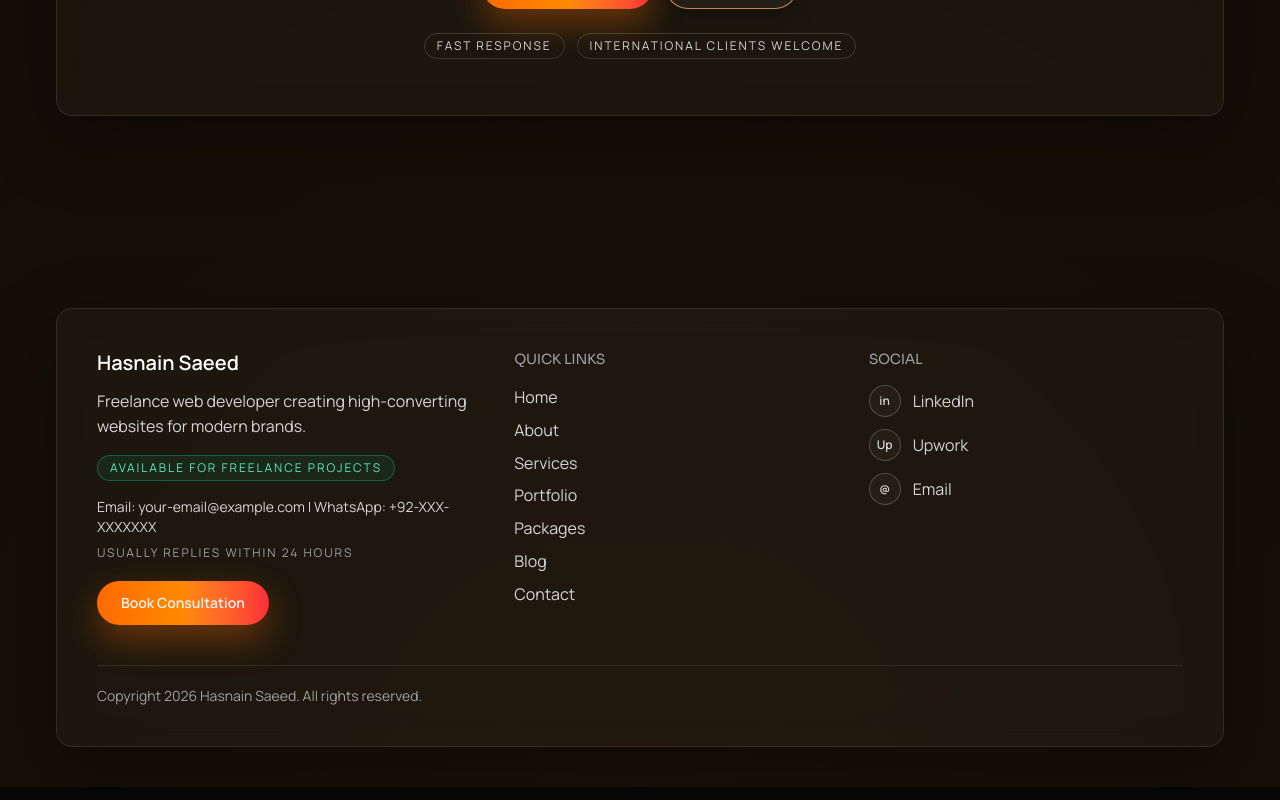
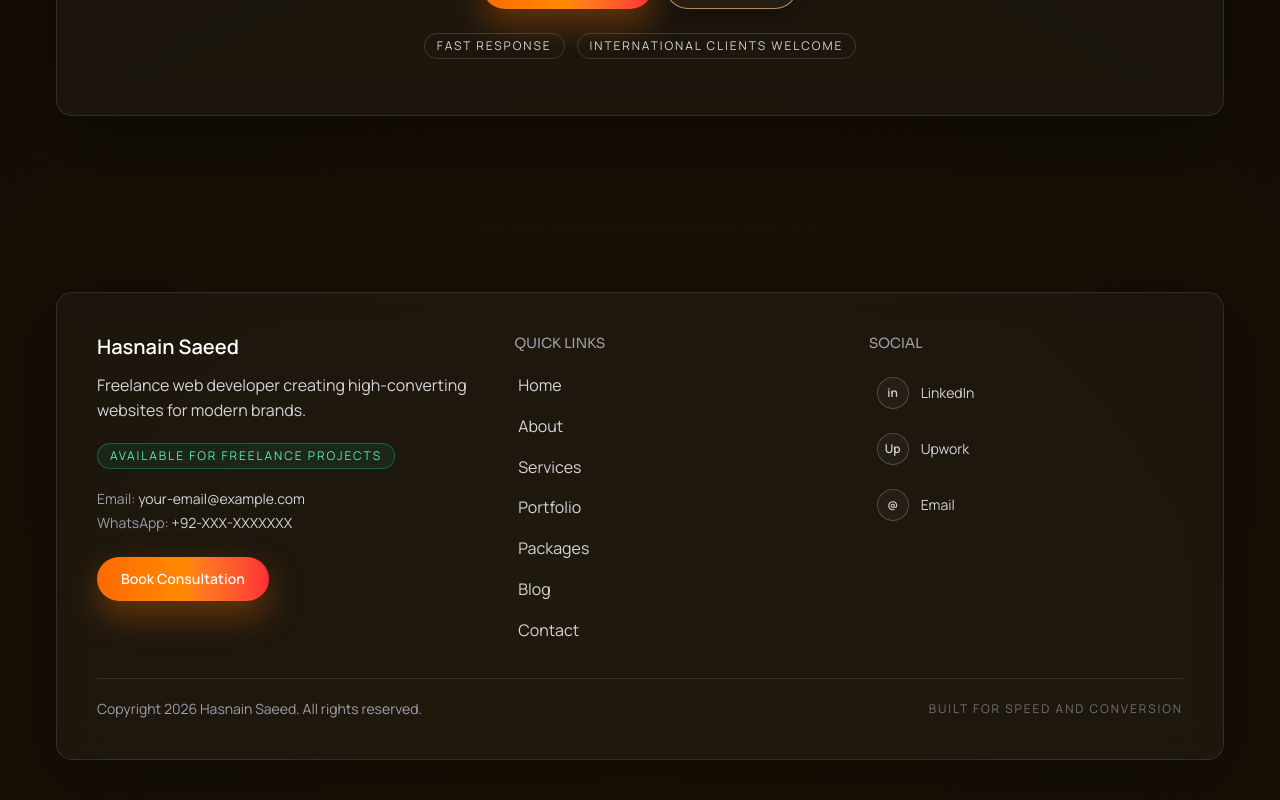
Before and after one commit to chhasnainsaeed/hasnainsaeed.net, a React (Vite) app: page / in a window 1280 px wide. Shown: the part 8695-9495 px from the top of the page. Built offline with nearby package versions, Linux system fonts and the light colour scheme; no server answers.

Commit message:
Refine footer to a cleaner, simpler layout

```diff
--- a/src/components/layout/Footer.jsx
+++ b/src/components/layout/Footer.jsx
@@ -3,25 +3,34 @@ import ButtonLink from '../ui/ButtonLink'
 import { navLinks } from '../../utils/site'
 
 const socials = [
-  { label: 'LinkedIn', icon: 'in' },
-  { label: 'Upwork', icon: 'Up' },
-  { label: 'Email', icon: '@' },
+  { label: 'LinkedIn', icon: 'in', href: '#' },
+  { label: 'Upwork', icon: 'Up', href: '#' },
+  { label: 'Email', icon: '@', href: 'mailto:your-email@example.com' },
 ]
 
 export default function Footer() {
   return (
-    <footer className="section-pad pb-10 pt-24">
-      <div className="section-wrap premium-card p-8 sm:p-10">
+    <footer className="section-pad pb-10 pt-20">
+      <div className="section-wrap premium-card p-7 sm:p-10">
         <div className="grid gap-10 lg:grid-cols-[1.2fr_1fr_1fr]">
           <div>
             <p className="text-xl font-semibold text-white">Hasnain Saeed</p>
             <p className="mt-3 max-w-sm text-zinc-300">Freelance web developer creating high-converting websites for modern brands.</p>
-            <div className="mt-4 inline-flex rounded-full border border-emerald-400/35 bg-emerald-500/10 px-3 py-1 text-xs uppercase tracking-[0.16em] text-emerald-300">
+
+            <div className="mt-5 inline-flex rounded-full border border-emerald-400/35 bg-emerald-500/10 px-3 py-1 text-xs uppercase tracking-[0.16em] text-emerald-300">
               Available for freelance projects
             </div>
-            <p className="mt-4 text-sm text-zinc-300">Email: your-email@example.com | WhatsApp: +92-XXX-XXXXXXX</p>
-            <p className="mt-2 text-xs uppercase tracking-[0.16em] text-zinc-400">Usually replies within 24 hours</p>
-            <ButtonLink to="/contact" className="mt-5">
+
+            <div className="mt-5 text-sm text-zinc-300">
+              <p>
+                <span className="text-zinc-400">Email:</span> your-email@example.com
+              </p>
+              <p className="mt-1">
+                <span className="text-zinc-400">WhatsApp:</span> +92-XXX-XXXXXXX
+              </p>
+            </div>
+
+            <ButtonLink to="/contact" className="mt-6">
               Book Consultation
             </ButtonLink>
           </div>
@@ -31,7 +40,7 @@ export default function Footer() {
             <ul className="mt-4 space-y-2 text-zinc-300">
               {navLinks.map((link) => (
                 <li key={link.href}>
-                  <Link className="hover:text-orange-300" to={link.href}>
+                  <Link className="inline-flex rounded-md px-1 py-1 transition hover:text-orange-300" to={link.href}>
                     {link.name}
                   </Link>
                 </li>
@@ -41,22 +50,28 @@ export default function Footer() {
 
           <div>
             <h3 className="text-sm uppercase tracking-[0.2em] text-zinc-400">Social</h3>
-            <ul className="mt-4 space-y-3 text-zinc-300">
+            <ul className="mt-4 space-y-2 text-zinc-300">
               {socials.map((social) => (
                 <li key={social.label}>
-                  <a href="#" className="inline-flex items-center gap-3" aria-label={social.label}>
-                    <span className="inline-flex h-8 w-8 items-center justify-center rounded-full border border-white/20 bg-white/[0.03] text-xs font-semibold">
+                  <a
+                    href={social.href}
+                    className="group inline-flex items-center gap-3 rounded-lg px-2 py-2 transition hover:bg-white/5"
+                    aria-label={social.label}
+                  >
+                    <span className="inline-flex h-8 w-8 items-center justify-center rounded-full border border-white/20 bg-white/[0.03] text-xs font-semibold transition group-hover:border-orange-300/40 group-hover:text-orange-200">
                       {social.icon}
                     </span>
-                    <span>{social.label}</span>
+                    <span className="text-sm transition group-hover:text-white">{social.label}</span>
                   </a>
                 </li>
               ))}
             </ul>
           </div>
         </div>
-        <div className="mt-10 border-t border-white/10 pt-5 text-sm text-zinc-400">
-          Copyright {new Date().getFullYear()} Hasnain Saeed. All rights reserved.
+
+        <div className="mt-8 border-t border-white/10 pt-5 text-sm text-zinc-400 sm:flex sm:items-center sm:justify-between">
+          <p>Copyright {new Date().getFullYear()} Hasnain Saeed. All rights reserved.</p>
+          <p className="mt-2 text-xs uppercase tracking-[0.16em] text-zinc-500 sm:mt-0">Built for speed and conversion</p>
         </div>
       </div>
     </footer>
```
